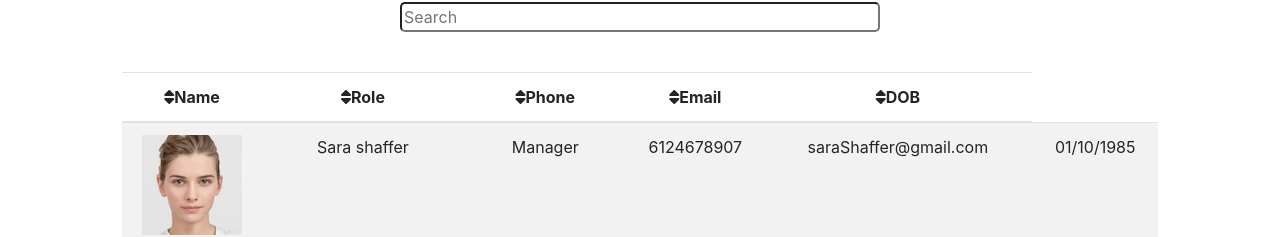
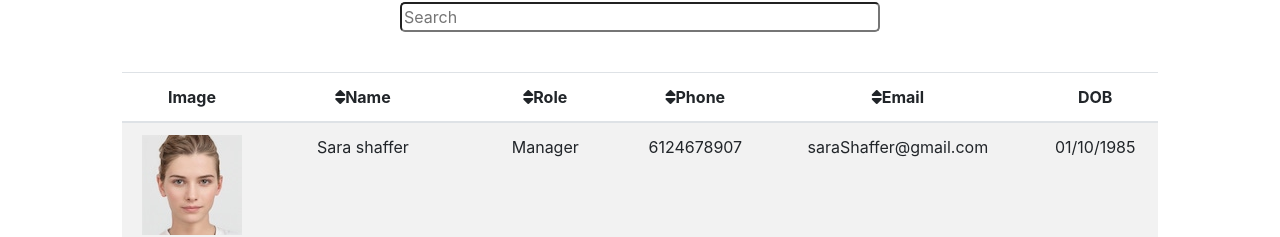
Before and after one commit to karpagasathya/react_employee_directory, a React (Create React App) app: page / in a window 1280 px wide. Shown: the part 247-484 px from the top of the page. Built offline with nearby package versions, Linux system fonts and the light colour scheme.

Commit message:
onclick event for icons

```diff
--- a/src/components/Employee/EmployeeTableHeader.js
+++ b/src/components/Employee/EmployeeTableHeader.js
@@ -3,26 +3,24 @@ import React from "react";
 function EmployeeTableHeader(props) {
   return (
     <tr>
+      <th scope="col">Image</th>
       <th scope="col" onClick={props.handleSort} id="name">
-        <i className={props.sortByCategory === "name" ? "fas fa-sort hidden" : "fas fa-sort hidden"}></i>
+        <i className="fas fa-sort" onClick={props.handleSort} id="name"></i>
         Name
       </th>
       <th scope="col" onClick={props.handleSort} id="role">
-        <i className={props.sortByCategory === "role" ? "fas fa-sort" : "fas fa-sort hidden"}></i>
+        <i className="fas fa-sort" onClick={props.handleSort} id="role"></i>
         Role
       </th>
       <th scope="col" onClick={props.handleSort} id="phone">
-        <i className={props.sortByCategory === "phone" ? "fas fa-sort" : "fas fa-sort hidden"}></i>
+        <i className="fas fa-sort" onClick={props.handleSort} id="phone"></i>
         Phone
       </th>
       <th scope="col" onClick={props.handleSort} id="email">
-        <i className={props.sortByCategory === "email" ? "fas fa-sort" : "fas fa-sort hidden"}></i>
+        <i className="fas fa-sort" onClick={props.handleSort} id="email"></i>
         Email
       </th>
-      <th scope="col" onClick={props.handleSort} id="dob">
-        <i className={props.sortByCategory === "dob" ? "fas fa-sort" : "fas fa-sort hidden"}></i>
-        DOB
-      </th>
+      <th scope="col">DOB</th>
     </tr>
   );
 }
--- a/src/components/SearchResult/SearchResultContainer.js
+++ b/src/components/SearchResult/SearchResultContainer.js
@@ -2,14 +2,12 @@ import React, { Component } from "react";
 import EmployeeTable from "../Employee/EmployeeTable";
 import EmployeeList from "../../utils/employeeList.json";
 import SearchForm from "../SearchForm";
-import Moment from "moment";
 
 class SearchResultContainer extends Component {
-
   state = {
     employees: EmployeeList,
     filteredEmployees: EmployeeList,
-    sortMethod: "asc"
+    sortMethod: "asc",
   };
 
   handleInputChange = (event) => {
@@ -24,7 +22,6 @@ class SearchResultContainer extends Component {
   };
 
   handleSort = (event) => {
-
     const sortByCategory = event.target.getAttribute("id");
 
     if (this.state.sortMethod === "asc") {
@@ -32,34 +29,28 @@ class SearchResultContainer extends Component {
         switch (sortByCategory) {
           case "name":
             return a.name.first > b.name.first ? 1 : -1;
-                  case "dob":
-                    return Moment(b.dob.date).format("L") - Moment(a.dob.date).format("L") ? 1 : -1;
           default:
             return a[sortByCategory] > b[sortByCategory] ? 1 : -1;
         }
       });
       this.setState({
         filteredEmployees: sortedEmployees,
-        sortMethod: "desc"
+        sortMethod: "desc",
       });
-
     } else {
       let sortedEmployees = this.state.filteredEmployees.sort((a, b) => {
         switch (sortByCategory) {
           case "name":
             return a.name.first < b.name.first ? 1 : -1;
-          case "dob":
-            return Moment(b.dob.date).format("L") - Moment(a.dob.date).format("L") ? 1 : -1;
           default:
             return a[sortByCategory] < b[sortByCategory] ? 1 : -1;
         }
       });
       this.setState({
         filteredEmployees: sortedEmployees,
-        sortMethod: "asc"
+        sortMethod: "asc",
       });
     }
-
   };
 
   render() {
```
Lines whose indentation alone changed are shown as unchanged.
